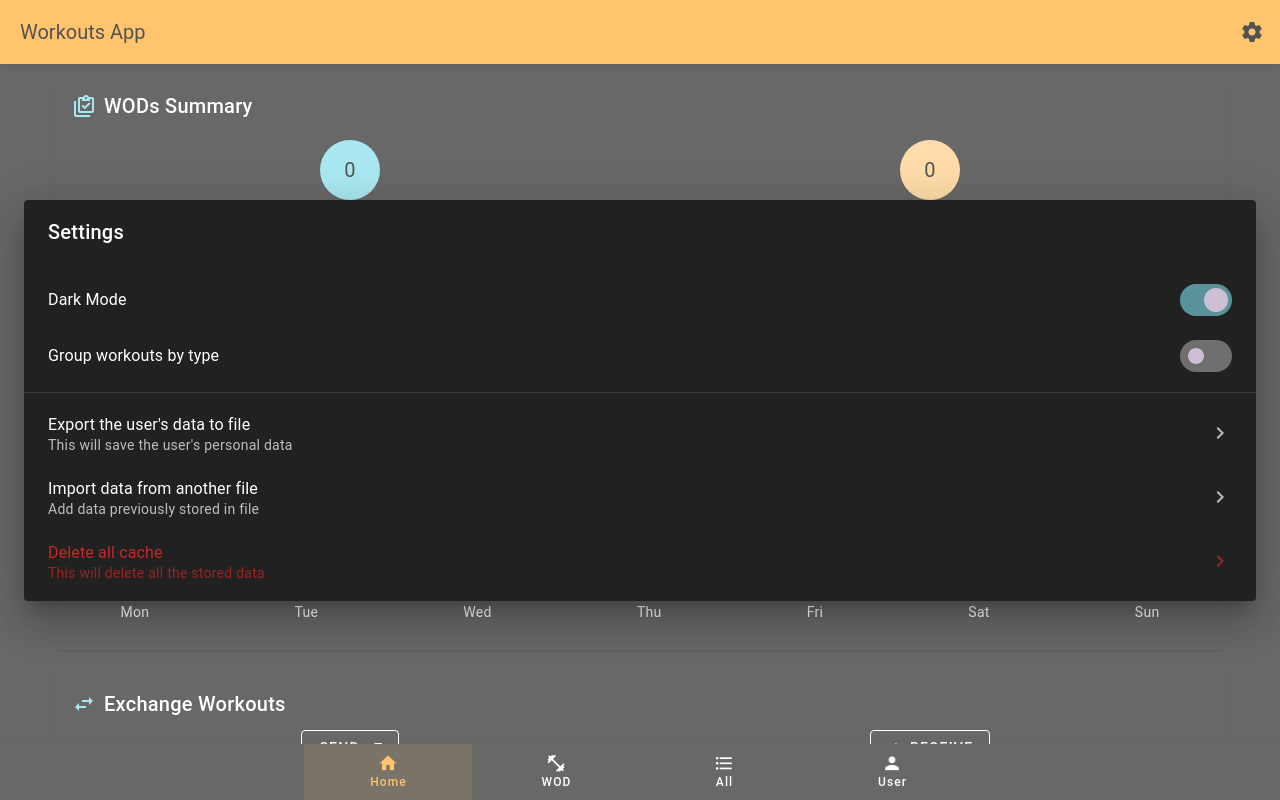
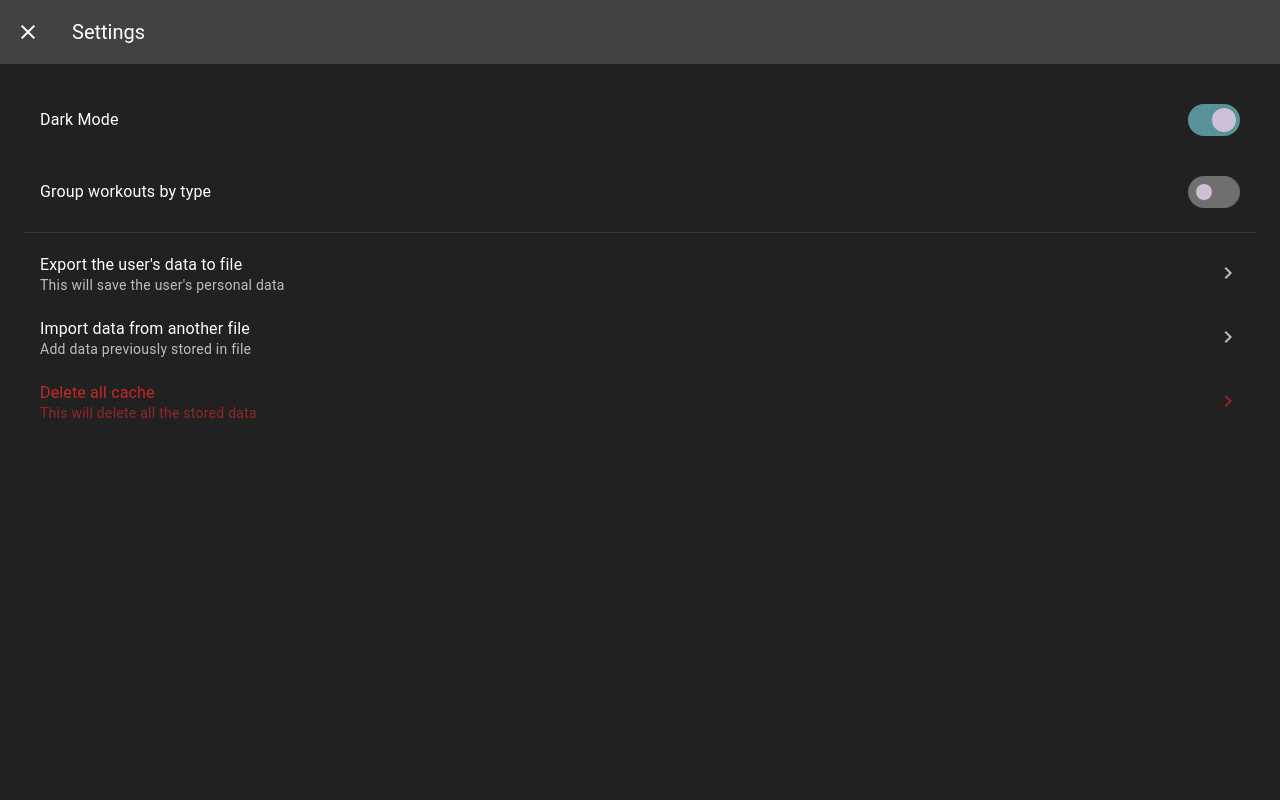
Before and after one commit to inesosoares6/workouts-app, a Vue app: page / in a window 1280 px wide. Both pictures are taken after a click on the button 1252 px from the left and 32 px from the top of the page. Built offline with nearby package versions, Linux system fonts and the light colour scheme.

Commit message:
refactor SettingsMenu

```diff
--- a/src/components/pop-ups/SettingsMenu.vue
+++ b/src/components/pop-ups/SettingsMenu.vue
@@ -2,76 +2,56 @@
 	<v-dialog
 		v-model="settingsMenu"
 		activator="parent"
+		transition="dialog-bottom-transition"
+		fullscreen
 	>
 		<v-card>
-			<template v-slot:title>Settings</template>
-			<v-card-text class="pb-0">
-				<v-list>
+			<v-toolbar>
+				<v-btn
+					icon="mdi-close"
+					@click="settingsMenu = false"
+				/>
+
+				<v-toolbar-title>Settings</v-toolbar-title>
+			</v-toolbar>
+			<v-card-text>
+				<v-list class="d-flex flex-column ga-2">
 					<v-list-item
-						title="Dark Mode"
-						class="pa-0"
+						v-for="item in switchButtons"
+						:key="item.label"
+						:title="item.label"
 					>
 						<template v-slot:append>
 							<v-switch
-								v-model="isDarkMode"
+								v-model="item.value"
 								color="secondary"
 								inset
 								hide-details
-								@change="toggleTheme"
+								@change="item.action"
 							/>
 						</template>
 					</v-list-item>
+					<v-divider class="mb-1" />
 					<v-list-item
-						title="Group workouts by type"
-						class="pa-0"
-					>
-						<template v-slot:append>
-							<v-switch
-								v-model="groupByTypeEnabled"
-								color="secondary"
-								inset
-								hide-details
-								@change="groupByTypeFunction"
-							/>
-						</template>
-					</v-list-item>
-				</v-list>
-			</v-card-text>
-			<v-divider />
-			<v-card-text class="py-0">
-				<v-list lines="two">
-					<v-list-item
-						title="Export the user's data to file"
-						subtitle="This will save the user's personal data"
-						class="pa-0"
-						@click="saveUserData"
+						v-for="button in actionButtons"
+						:key="button.title"
+						class="my-1"
+						:title="button.title"
+						:subtitle="button.subtitle"
+						:class="`text-${button?.class}`"
 					>
 						<template v-slot:append>
 							<v-icon>mdi-chevron-right</v-icon>
 						</template>
-					</v-list-item>
-					<v-list-item
-						title="Import data from another file"
-						subtitle="Add data previously stored in file"
-						class="pa-0"
-					>
-						<template v-slot:append>
-							<v-icon>mdi-chevron-right</v-icon>
-						</template>
-						<FileReader
-							dataType="data"
-							@preview-imported-data="previewImportedData"
+						<component
+							v-if="button?.component"
+							:is="button.component"
+							data-type="data"
+							:button-class="button?.class"
+							:text-confirmation="button?.textConfirmation"
+							@preview-imported-data="button.action"
+							@confirm="button.action"
 						/>
-					</v-list-item>
-					<v-list-item
-						title="Delete all cache"
-						subtitle="This will delete all the stored data"
-						class="pa-0 text-red-darken-3"
-					>
-						<template v-slot:append>
-							<v-icon>mdi-chevron-right</v-icon>
-						</template>
-						<ConfirmationPopup @confirm="deleteAllCache" />
 					</v-list-item>
 				</v-list>
 			</v-card-text>
@@ -91,6 +71,9 @@ import { ThemeValue } from '@/enums/AppEnums'
 import { useStoreApp } from '@/stores/app'
 import { useTheme } from 'vuetify'
 import { FileAction } from '@/enums/HomeEnums'
+import PreviewList from '@/components/HomeView/pop-ups/PreviewList.vue'
+import ConfirmationPopup from '@/components/shared/ConfirmationPopup.vue'
+import FileReader from '@/components/HomeView/pop-ups/FileReader.vue'
 
 const storeApp = useStoreApp()
 
@@ -125,6 +108,44 @@ const previewImportedData = (data: string) => {
 	imported.value = true
 }
 
+const switchButtons = ref([
+	{
+		label: 'Dark Mode',
+		value: isDarkMode,
+		action: toggleTheme
+	},
+	{
+		label: 'Group workouts by type',
+		value: groupByTypeEnabled,
+		action: groupByTypeFunction
+	}
+])
+
+const actionButtons = shallowRef([
+	{
+		title: "Export the user's data to file",
+		subtitle: "This will save the user's personal data",
+		action: saveUserData,
+		component: ConfirmationPopup,
+		textConfirmation: 'Do you want to share the user data through a file?'
+	},
+	{
+		title: 'Import data from another file',
+		subtitle: 'Add data previously stored in file',
+		action: previewImportedData,
+		component: FileReader
+	},
+	{
+		title: 'Delete all cache',
+		subtitle: 'This will delete all the stored data',
+		action: deleteAllCache,
+		class: 'red-darken-3',
+		component: ConfirmationPopup,
+		textConfirmation:
+			'Are you sure that you want to erase all the application cached data?'
+	}
+])
+
 onMounted(() => {
 	isDarkMode.value = theme.value.global.name === ThemeValue.DARK
 })
--- a/src/components/shared/ConfirmationPopup.vue
+++ b/src/components/shared/ConfirmationPopup.vue
@@ -4,8 +4,8 @@
 		v-model="popupState"
 	>
 		<v-card title="Confirmation">
-			<v-card-text>
-				Are you sure that you want to erase all the application cached data?
+			<v-card-text class="pb-0">
+				{{ textConfirmation }}
 			</v-card-text>
 
 			<v-card-actions>
@@ -13,7 +13,7 @@
 
 				<v-btn
 					text="Yes"
-					color="red-darken-3"
+					:color="buttonClass"
 					@click="handleConfirm"
 				/>
 			</v-card-actions>
@@ -24,6 +24,11 @@
 <script setup lang="ts">
 const emit = defineEmits(['confirm'])
 
+defineProps<{
+	textConfirmation: string
+	buttonClass?: string
+}>()
+
 const popupState = ref(false)
 
 const handleConfirm = () => {
```
